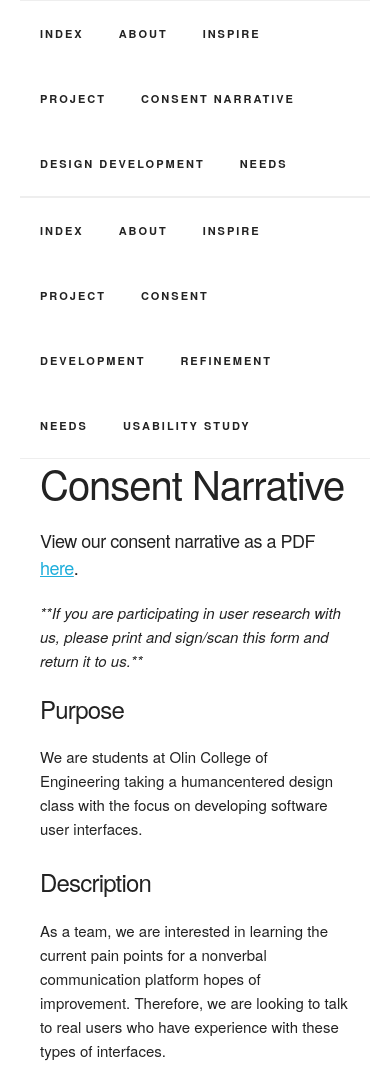
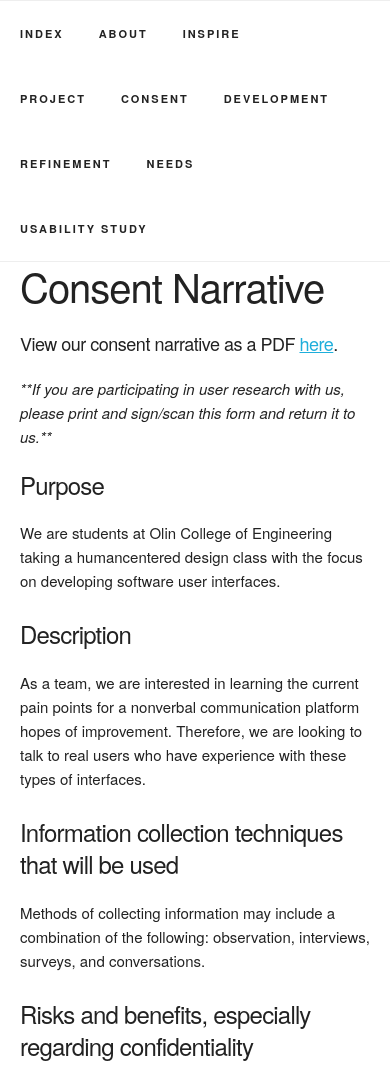
Before and after one commit to megsaysrawr/CUED-gates-of-the-artic, a website: page consent.html in a window 390 px wide. Shown: the top 1066 px of the page. Drawn offline with nearby package versions, Linux system fonts and the light colour scheme.

Commit message:
Fix navbars

```diff
--- a/consent.html
+++ b/consent.html
@@ -55,44 +55,9 @@
 </head>
 <body>
 
-    <!-- Navigation -->
-    <div class="container">
-        <div class="navbar-spacer"></div>
-        <nav class="navbar">
-            <div class="container">
-                <ul class="navbar-list">
-                    <li class="navbar-item">
-                        <a class="navbar-link" href="skeleton_index.html">Index</a>
-                    </li>
-                  <li class="navbar-item">
-                    <a class="navbar-link" href="about.html">About</a>
-                  </li>
-                  <li class="navbar-item">
-                    <a class="navbar-link" href="inspire.html">Inspire</a>
-                  </li>
-                  <li class="navbar-item">
-                    <a class="navbar-link" href="project.html">Project</a>
-                  </li>
-                  <li class="navbar-item">
-                    <a class="navbar-link" href="consent.html">Consent Narrative</a>
-                  </li>
-                  <li class="navbar-item">
-                    <a class="navbar-link" href="design.html">Design Development</a>
-                  </li>
-                  <li class="navbar-item">
-                    <a class="navbar-link" href="needs.html">Needs</a>
-                  </li>
-                </ul>
-            </div>
-        </nav>
+    <div class="navbar-spacer"></div>
+    <div class="navigation"></div>
 
-    <!-- Page Content -->
-
-    <!-- Page Content -->
-
-    <div class="navbar-spacer"></div>
-
-    <div class="navigation"></div>
     <div class="container">
 
         <div class="row">
```
Also changed, not shown: project.html (+2 -34 lines).
